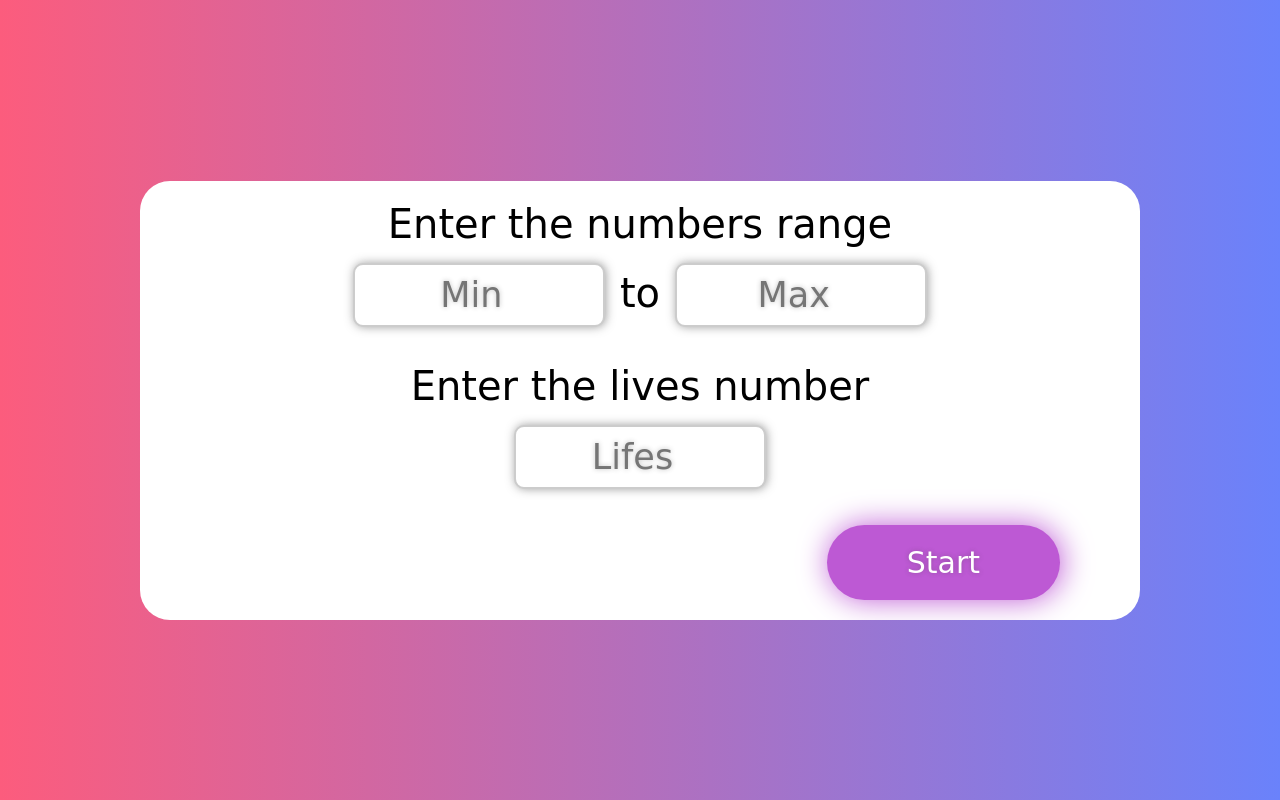
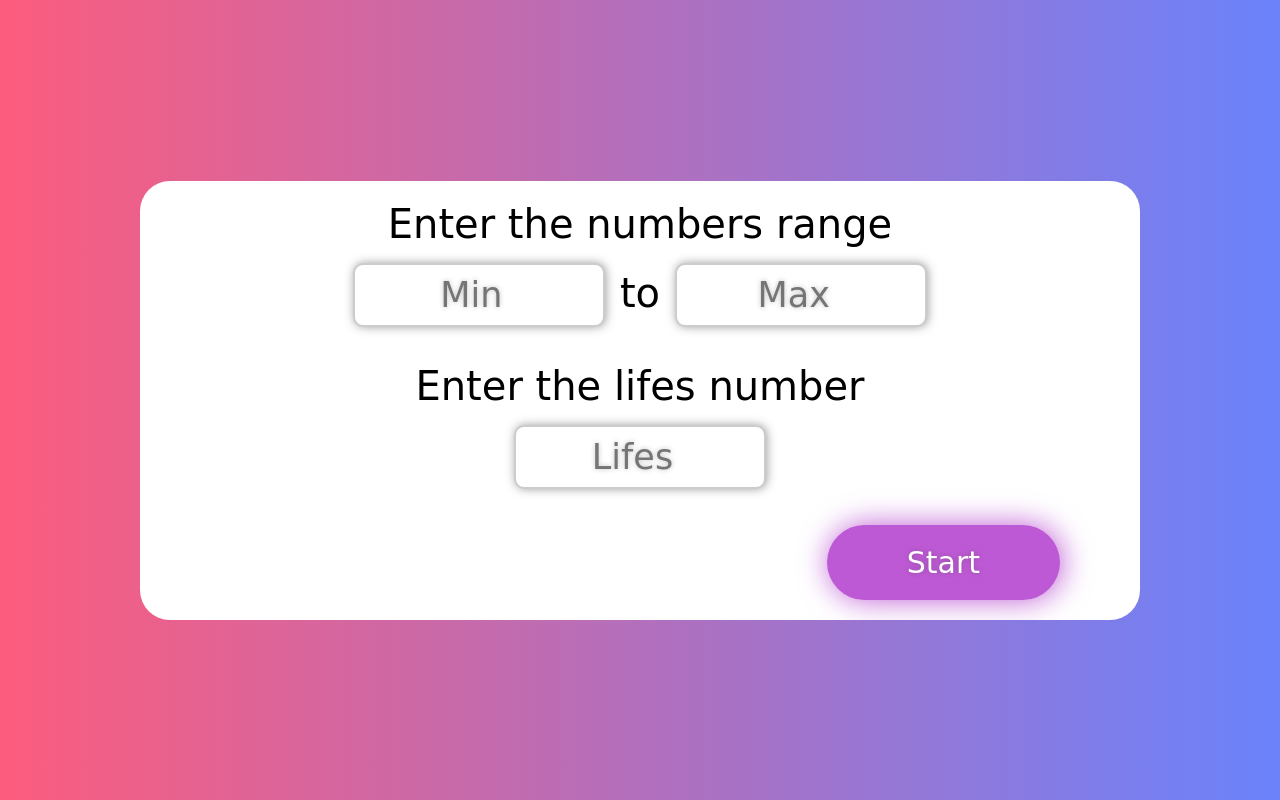
Before and after one commit to Prime153/Drawing-Machine-Game, a plain HTML site: page index.html in a window 1280 px wide. Drawn offline with Linux system fonts and the light colour scheme; a web font is replaced by a local one.

Commit message:
Update index.html

```diff
--- a/index.html
+++ b/index.html
@@ -24,7 +24,7 @@
                 </div>
                 <div class="row-2">
                     <label>
-                        <span class="titles">Enter the lives number</span>
+                        <span class="titles">Enter the lifes number</span>
                         <p><input type="number" class="lifes-number" min="1" placeholder="Lifes"></p>
                     </label>
                 </div>
```
